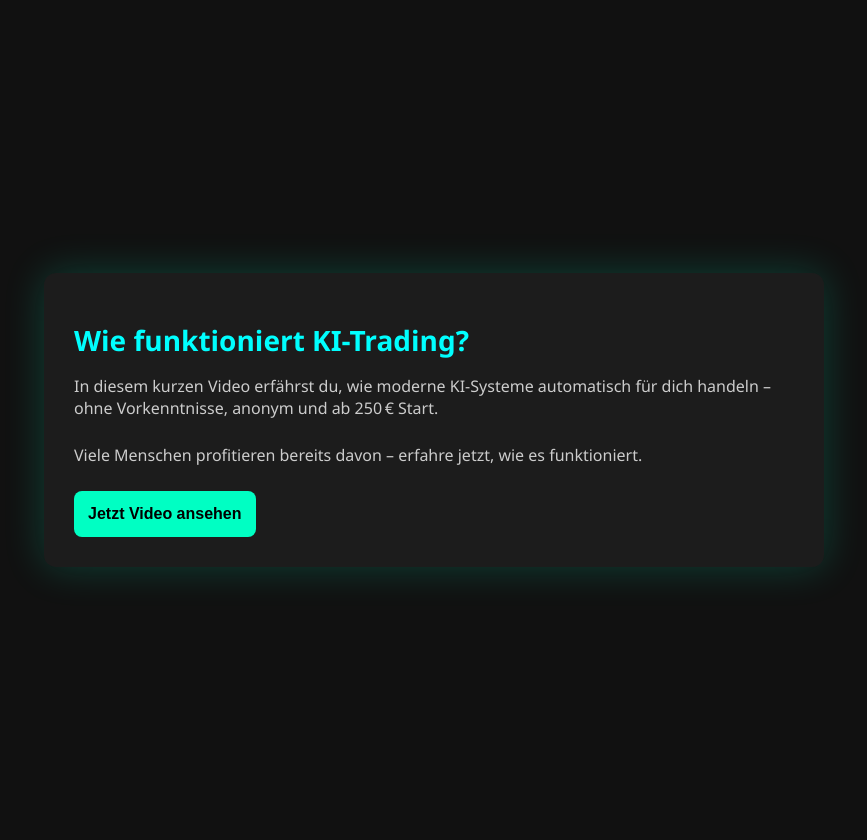
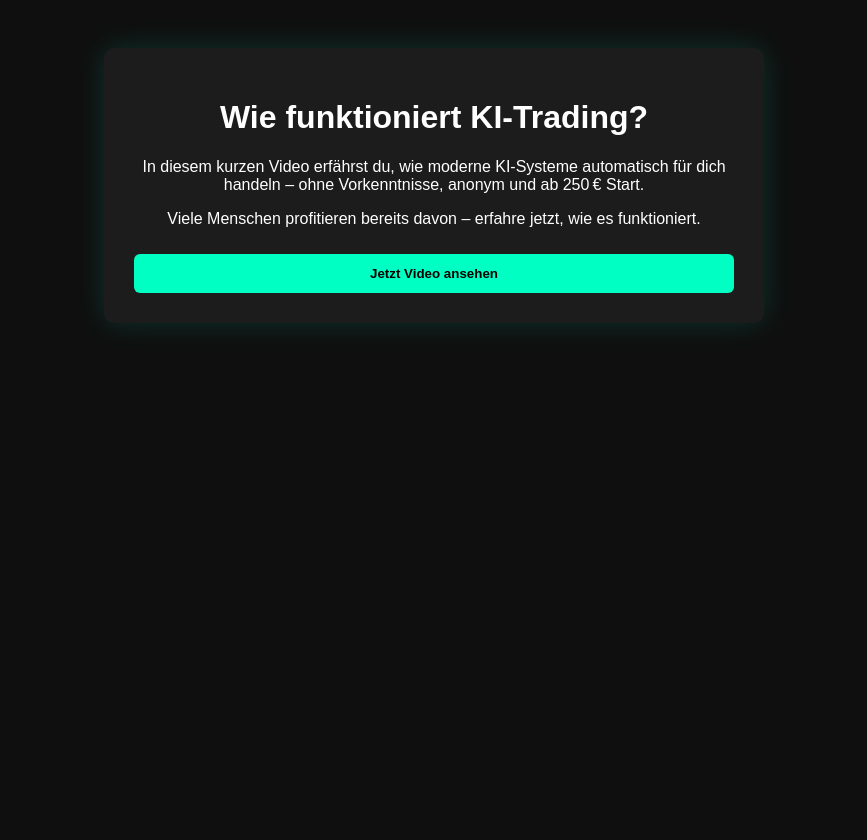
Before and after one commit to HeinRich409/trading-flask, a Flask app: template templates/pre-landing.html in a window 1280 px wide. Shown: the whole page, without its empty margins (206-1073 px from the left). After the commit the page ends 328 px from the top, so only its background shows below. Run offline with Flask 3, Linux system fonts and the light colour scheme; the template is opened without the code that fills it, so the values that code supplies are empty.

Commit message:
Update styles.css

```diff
--- a/static/styles.css
+++ b/static/styles.css
@@ -1,79 +1,42 @@
-/* Grundlayout */
 body {
-  margin: 0;
-  font-family: 'Segoe UI', Tahoma, Geneva, Verdana, sans-serif;
-  background: #111;
+  font-family: Arial, sans-serif;
+  background: #0f0f0f;
   color: #fff;
   display: flex;
   justify-content: center;
-  align-items: center;
-  min-height: 100vh;
-  padding: 20px;
+  padding: 40px;
 }
 
 .container {
-  max-width: 720px;
+  max-width: 600px;
   width: 100%;
   background: #1c1c1c;
   padding: 30px;
-  border-radius: 12px;
-  box-shadow: 0 0 40px rgba(0, 255, 200, 0.2);
+  border-radius: 10px;
+  box-shadow: 0 0 30px rgba(0,255,200,0.15);
+  text-align: center;
 }
 
-/* Titel & Beschreibung */
-h1 {
-  font-size: 28px;
-  margin-bottom: 10px;
-  color: #0ff;
-}
-
-p {
-  font-size: 16px;
-  margin-bottom: 25px;
-  color: #ccc;
-}
-
-/* Formular */
-form {
-  display: flex;
-  flex-direction: column;
-  gap: 15px;
+input, button {
+  width: 100%;
+  padding: 12px;
+  margin-top: 10px;
+  border: none;
+  border-radius: 6px;
 }
 
 input {
-  padding: 12px;
-  font-size: 16px;
-  border: none;
-  border-radius: 8px;
-  background: #2a2a2a;
+  background: #333;
   color: #fff;
 }
 
-input::placeholder {
-  color: #888;
-}
-
 button {
-  padding: 14px;
-  font-size: 16px;
-  font-weight: bold;
   background: #00ffc3;
   color: #000;
-  border: none;
-  border-radius: 8px;
+  font-weight: bold;
   cursor: pointer;
-  transition: background 0.3s ease;
 }
 
 button:hover {
   background: #00d1a3;
 }
-
-/* Video */
-video {
-  width: 100%;
-  max-width: 100%;
-  border-radius: 12px;
-  margin-bottom: 25px;
-  box-shadow: 0 0 20px rgba(0, 255, 200, 0.2);
-}
```
